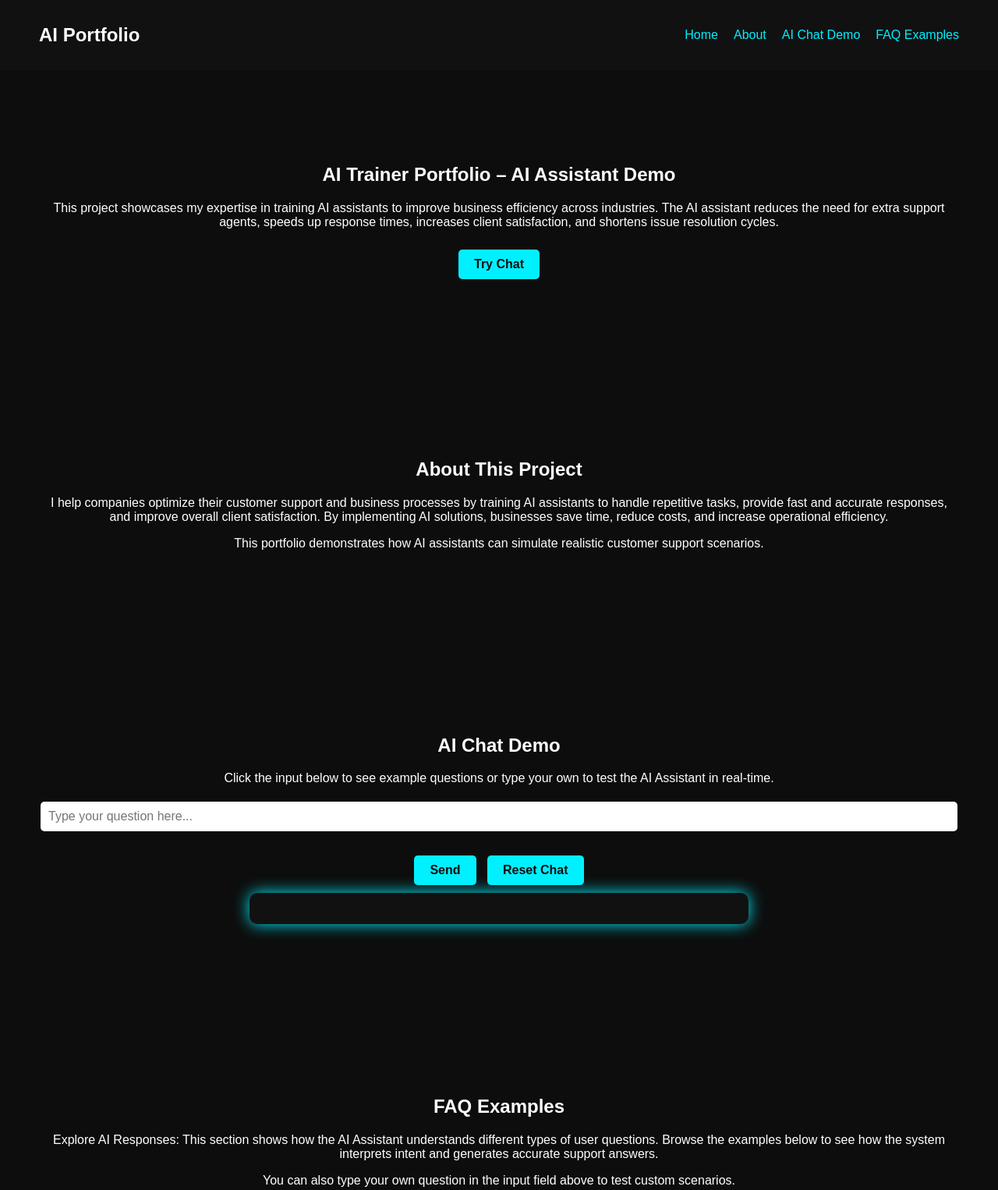
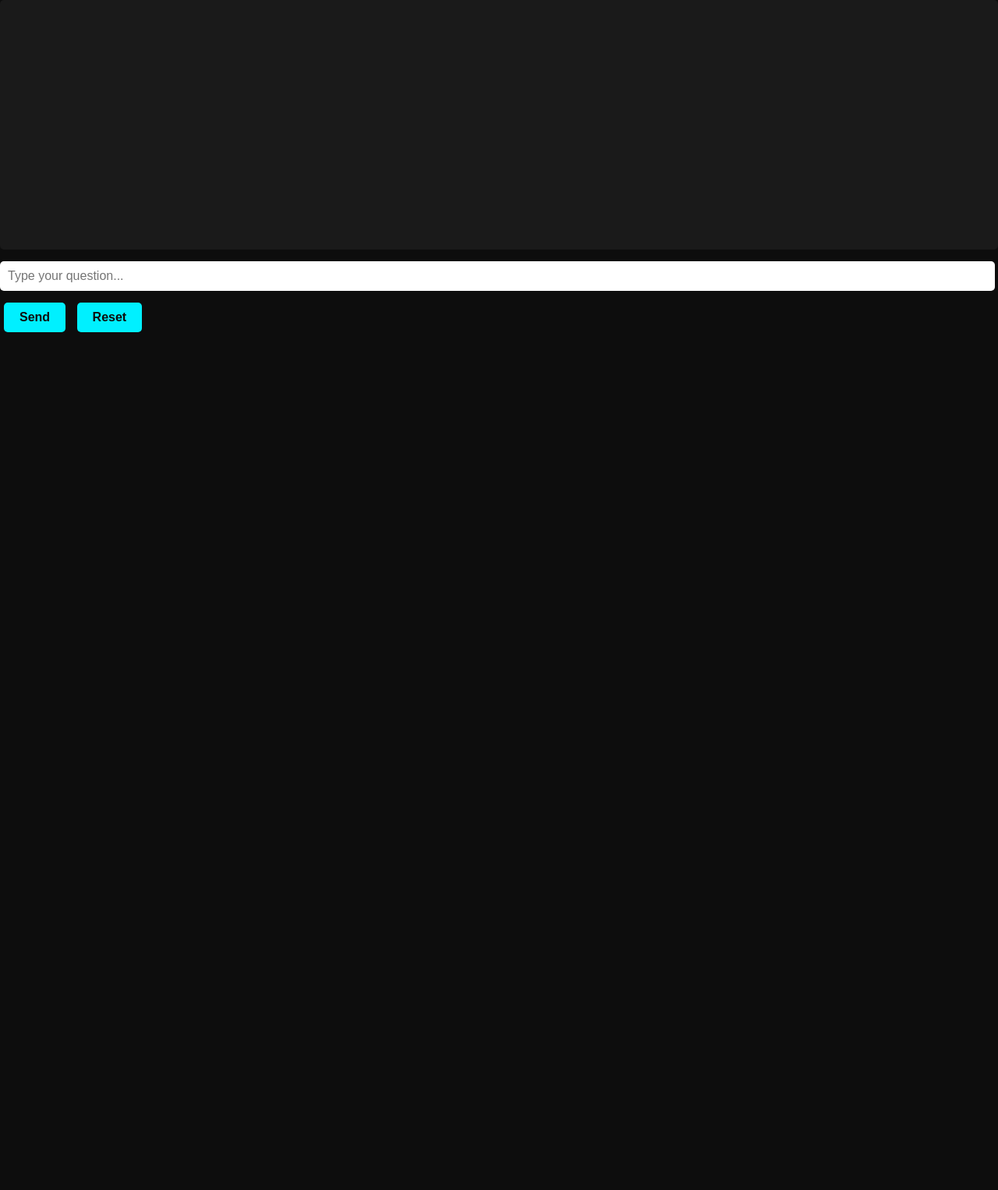
Before and after one commit to MarkoDavidovicAI/AI-Trainer-Solution, a plain HTML site: page index.html in a window 1280 px wide. Shown: the top 1526 px of the page at 78% size. After the commit the page ends 800 px from the top, so only its background shows below. Drawn offline with Linux system fonts and the light colour scheme.

Commit message:
Update index.html

```diff
--- a/index.html
+++ b/index.html
@@ -1,79 +1,25 @@
 <!DOCTYPE html>
 <html lang="en">
 <head>
-    <meta charset="UTF-8">
-    <meta name="viewport" content="width=device-width, initial-scale=1.0">
-    <title>AI Trainer Portfolio – AI Assistant Demo</title>
-    <link rel="stylesheet" href="style.css">
+<meta charset="UTF-8" />
+<meta name="viewport" content="width=device-width, initial-scale=1.0" />
+<title>FAQ Chat</title>
+<link rel="stylesheet" href="style.css">
 </head>
 <body>
 
-    <!-- Navigation -->
-    <header>
-        <div class="logo">AI Portfolio</div>
-        <nav>
-            <ul class="nav-links">
-                <li><a href="#hero">Home</a></li>
-                <li><a href="#about">About</a></li>
-                <li><a href="#chat-demo">AI Chat Demo</a></li>
-                <li><a href="#faq-examples">FAQ Examples</a></li>
-            </ul>
-        </nav>
-    </header>
+<div id="chatWindow" class="chat-window"></div>
 
-    <!-- Hero Section -->
-    <section id="hero">
-        <h1>AI Trainer Portfolio – AI Assistant Demo</h1>
-        <p>This project showcases my expertise in training AI assistants to improve business efficiency across industries. The AI assistant reduces the need for extra support agents, speeds up response times, increases client satisfaction, and shortens issue resolution cycles.</p>
-        <button onclick="document.getElementById('chat-demo').scrollIntoView({behavior:'smooth'})">Try Chat</button>
-    </section>
+<div class="input-area">
+    <input id="userInput" list="faqDropdown" placeholder="Type your question...">
+    <datalist id="faqDropdown"></datalist>
 
-    <!-- About Section -->
-    <section id="about">
-        <h2>About This Project</h2>
-        <p>I help companies optimize their customer support and business processes by training AI assistants to handle repetitive tasks, provide fast and accurate responses, and improve overall client satisfaction. By implementing AI solutions, businesses save time, reduce costs, and increase operational efficiency.</p>
-        <p>This portfolio demonstrates how AI assistants can simulate realistic customer support scenarios.</p>
-    </section>
+    <button id="sendBtn">Send</button>
+    <button id="resetBtn">Reset</button>
+</div>
 
-    <!-- AI Chat Demo Section -->
-    <section id="chat-demo">
-        <h2>AI Chat Demo</h2>
-        <p>Click the input below to see example questions or type your own to test the AI Assistant in real-time.</p>
+<div id="typingIndicator" class="typing hidden">Typing...</div>
 
-        <div class="dropdown-input">
-            <input type="text" id="userInput" placeholder="Type your question here..." autocomplete="off">
-            <ul id="dropdownList" class="dropdown-list hidden"></ul>
-        </div>
-
-        <button id="sendBtn">Send</button>
-        <button id="resetBtn">Reset Chat</button>
-
-        <div id="typingIndicator" class="hidden">AI is typing...</div>
-        <div id="chatWindow" class="chat-container"></div>
-    </section>
-
-    <!-- FAQ Examples Section -->
-    <section id="faq-examples">
-        <h2>FAQ Examples</h2>
-
-        <p>Explore AI Responses: This section shows how the AI Assistant understands different types of user questions. Browse the examples below to see how the system interprets intent and generates accurate support answers.</p>
-
-        <p>You can also type your own question in the input field above to test custom scenarios.</p>
-
-        <ul id="exampleQuestions">
-            <li>How do I reset my password?</li>
-            <li>I forgot my login details, what do I do?</li>
-            <li>How can I withdraw my funds?</li>
-            <li>How do I claim a bonus?</li>
-            <li>My payment didn’t go through — help.</li>
-        </ul>
-    </section>
-
-    <!-- Footer -->
-    <footer>
-        <p>© 2025 Marko Davidović | AI Trainer Portfolio</p>
-    </footer>
-
-    <script src="script.js"></script>
+<script src="script.js"></script>
 </body>
 </html>
```
